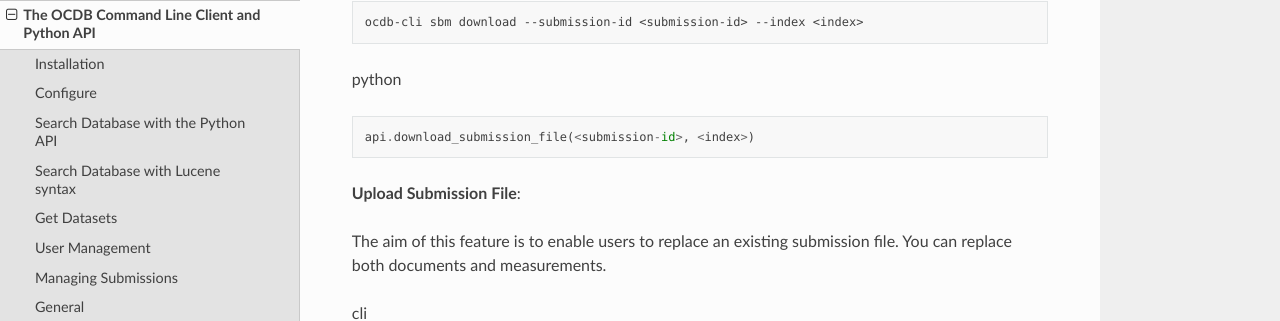
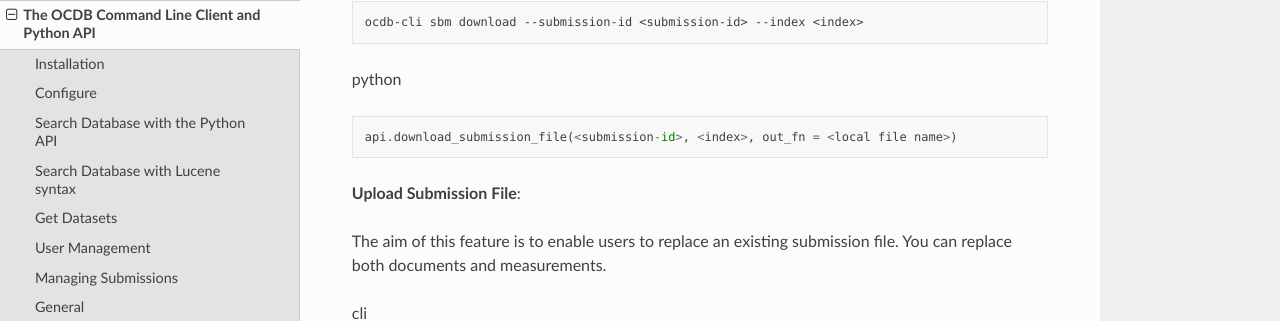
Before and after one commit to javierconcha/ocdb-docs, a Sphinx documentation site: the page built from docs/source/ocdb-api-cli.md, in a window 1280 px wide and 900 px high, scrolled down 7187 px. Shown: the part 130-451 px from the top of the window. Built offline with Sphinx 7.4.7 and the Read the Docs theme 2.0.0, drawn with Linux system fonts in a browser that asks for light colours.

Commit message:
Update ocdb-api-cli.md

````diff
--- a/docs/source/ocdb-api-cli.md
+++ b/docs/source/ocdb-api-cli.md
@@ -324,7 +324,7 @@ ocdb-cli sbm download --submission-id <submission-id> --index <index>
 
 python
 ```python
-api.download_submission_file(<submission-id>, <index>)
+api.download_submission_file(<submission-id>, <index>, out_fn = <local file name>)
 ```
 
 
````
